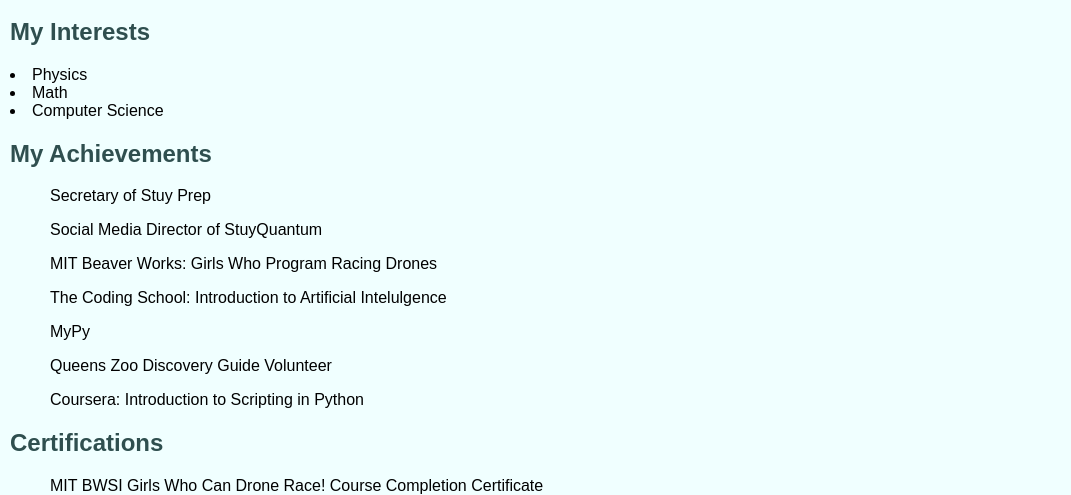
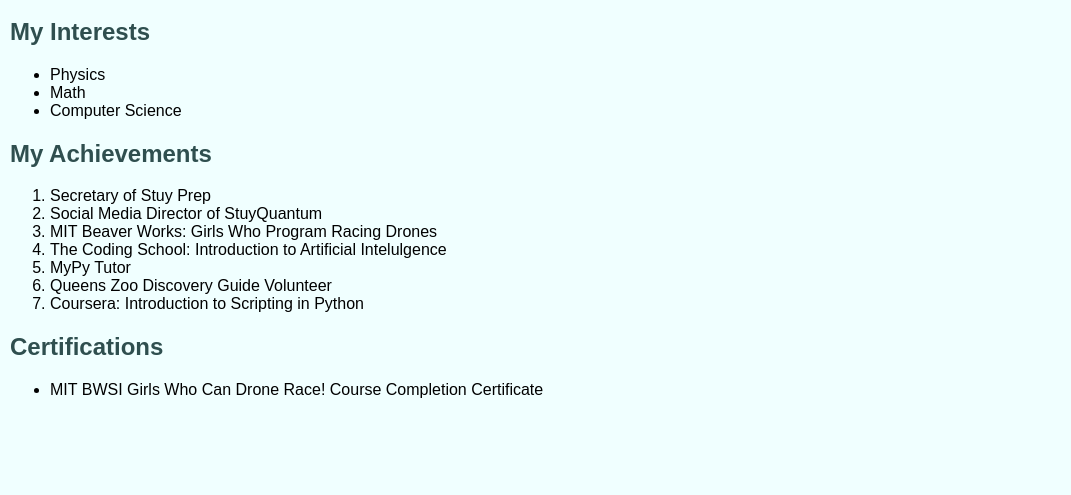
Before and after one commit to ZWKIR/Luna-Web-Dev, a plain HTML site: page index.html in a window 1280 px wide. Shown: the part 955-1450 px from the top of the page, without its empty margins (0-1071 px from the left). After the commit the page ends 1354 px from the top, so only its background shows below. Drawn offline with Linux system fonts and the light colour scheme.

Commit message:
Update index.html

```diff
--- a/index.html
+++ b/index.html
@@ -15,22 +15,27 @@
     physics, math and CS and am always willng to face a challenge!</p>
   <img src="https://s7d2.scene7.com/is/image/TWCNews/ap_18157658050863editedjpg" alt="Stuyvesant High School">
   <h2>My Interests</h2>
-  <li>Physics</li>
-  <li>Math</li>
-  <li>Computer Science</li>
+  <ul>
+    <li>Physics</li>
+    <li>Math</li>
+    <li>Computer Science</li>
+  </ul>
   <p></p>
   <h2>My Achievements</h2>
-  <ul>Secretary of Stuy Prep</ul>
-  <ul>Social Media Director of StuyQuantum</ul>
-  <ul>MIT Beaver Works: Girls Who Program Racing Drones</ul>
-  <ul>The Coding School: Introduction to Artificial Intelulgence</ul>
-  <ul>MyPy</ul>
-  <ul>Queens Zoo Discovery Guide Volunteer</ul>
-  <ul>Coursera: Introduction to Scripting in Python</ul>
+  <ol>
+    <li>Secretary of Stuy Prep</li>
+    <li>Social Media Director of StuyQuantum</li>
+    <li>MIT Beaver Works: Girls Who Program Racing Drones</li>
+    <li>The Coding School: Introduction to Artificial Intelulgence</li>
+    <li>MyPy Tutor</li>
+    <li>Queens Zoo Discovery Guide Volunteer</li>
+    <li>Coursera: Introduction to Scripting in Python</li>
+  </ol>
   <h2>Certifications</h2>
-  <ul>MIT BWSI Girls Who Can Drone Race! Course Completion Certificate</ul>
-  <!-- add link here -->
-
+  <ul>
+    <li>MIT BWSI Girls Who Can Drone Race! Course Completion Certificate</li>
+  </ul>
+  <!-- add img link here -->
 </body>
 
 </html>
```
